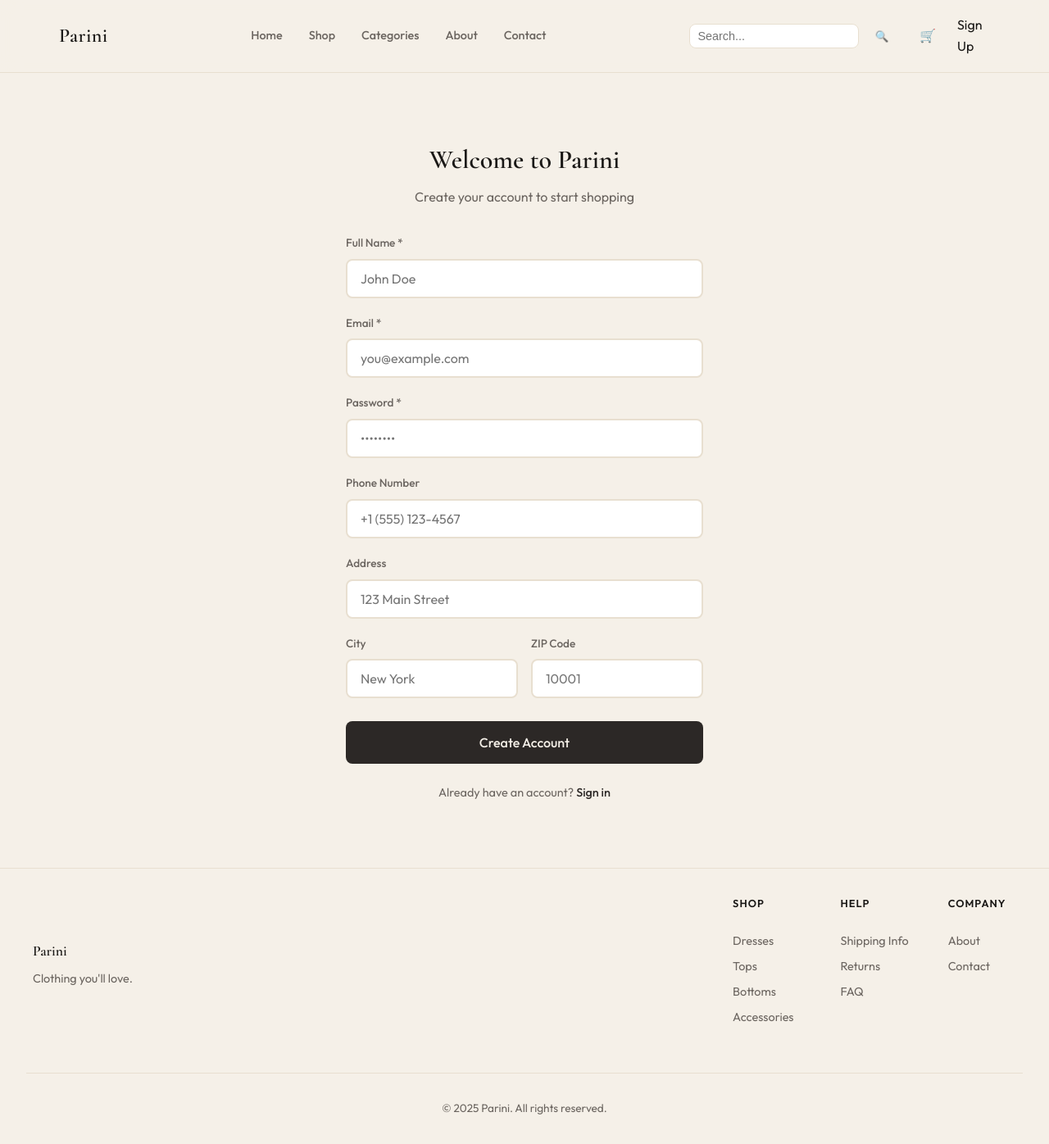
After one commit to Naresh-Kumar-K/pariniPoject, a Flask app: page /signup in a window 1280 px wide. The commit adds this page. Shown: the whole page at 82% size. Run offline with Flask 3, Linux system fonts and the light colour scheme.

Commit message:
Add user registration and login functionality, including session management for user data. Implemented redirection for unregistered users and enhanced checkout process with pre-filled user information. Updated templates for improved user experience.

```diff
--- a/garment-shop/app.py
+++ b/garment-shop/app.py
@@ -3,6 +3,7 @@ Parini — Clothing Shop (Flask, Python only — no JavaScript)
 All behavior is server-side: forms, session cart/wishlist, filters, checkout.
 """
 import os
+import random
 from flask import Flask, render_template, request, redirect, url_for, session, flash, Response, abort
 
 app = Flask(__name__)
@@ -227,16 +228,26 @@ def product_image(image_id):
 
 @app.route("/")
 def index():
+    # Check if user is registered, redirect to signup if not
+    if not session.get("user_registered"):
+        return redirect(url_for("signup"))
+
     category = request.args.get("category", "all")
     min_price = request.args.get("minPrice", type=lambda x: int(x) if x else None)
     max_price = request.args.get("maxPrice", type=lambda x: int(x) if x else None)
     search = request.args.get("search", "").strip()
     products = get_filtered_products(category, min_price, max_price, search)
     featured = PRODUCTS[:8]
+
+    # Get random dresses for hero section (3 items)
+    dresses = [p for p in PRODUCTS if p["category"] == "dresses"]
+    random_dresses = random.sample(dresses, min(len(dresses), 3))  # Show 3 random dresses
+
     return render_template(
         "index.html",
         products=products,
         featured=featured,
+        random_dresses=random_dresses,
         categories=CATEGORIES,
         cart_count=get_cart_count(),
         wishlist=get_wishlist(),
@@ -341,10 +352,17 @@ def wishlist_toggle():
 
 @app.route("/checkout", methods=["GET", "POST"])
 def checkout():
+    # Check if user is registered
+    if not session.get("user_registered"):
+        flash("Please sign up to proceed with checkout.")
+        return redirect(url_for("signup"))
+
     cart = get_cart()
     if not cart:
         return redirect(url_for("cart_page"))
     total = get_cart_total()
+    user_data = session.get("user_data", {})
+
     if request.method == "POST":
         name = request.form.get("name", "").strip()
         email = request.form.get("email", "").strip()
@@ -353,11 +371,11 @@ def checkout():
         zip_code = request.form.get("zip", "").strip()
         if not all([name, email, address, city, zip_code]):
             flash("Please fill in all shipping fields.")
-            return render_template("checkout.html", cart=cart, total=total, cart_count=get_cart_count())
+            return render_template("checkout.html", cart=cart, total=total, cart_count=get_cart_count(), user_data=user_data)
         session["cart"] = []
         flash(f"Thank you! Your order (${total:.2f}) has been placed. We'll send confirmation to {email}.")
         return redirect(url_for("index"))
-    return render_template("checkout.html", cart=cart, total=total, cart_count=get_cart_count())
+    return render_template("checkout.html", cart=cart, total=total, cart_count=get_cart_count(), user_data=user_data)
 
 
 @app.route("/newsletter", methods=["POST"])
@@ -366,12 +384,55 @@ def newsletter():
     return redirect(url_for("index") + "#contact")
 
 
-@app.route("/login", methods=["GET", "POST"])
+@app.route("/signup", methods=["GET", "POST"])
+def signup():
+    if request.method == "POST":
+        name = request.form.get("name", "").strip()
+        email = request.form.get("email", "").strip()
+        password = request.form.get("password", "").strip()
+        phone = request.form.get("phone", "").strip()
+        address = request.form.get("address", "").strip()
+        city = request.form.get("city", "").strip()
+        zip_code = request.form.get("zip_code", "").strip()
+
+        # Validate required fields
+        if not all([name, email, password]):
+            flash("Please fill in all required fields (Name, Email, Password).")
+            return render_template("signup.html")
+
+        # Store user data in session
+        session["user_registered"] = True
+        session["user_data"] = {
+            "name": name,
+            "email": email,
+            "phone": phone,
+            "address": address,
+            "city": city,
+            "zip_code": zip_code,
+        }
+
+        flash(f"Welcome, {name}! Your account has been created.")
+        return redirect(url_for("index"))
+
+    return render_template("signup.html")
+
+
+@app.route("/login")
 def login():
-    if request.method == "POST":
-        flash("Login is for display only. In a real site this would sign you in.")
-        return redirect(url_for("index"))
-    return render_template("login.html")
+    # Check if user is registered, redirect to signup if not
+    if not session.get("user_registered"):
+        return redirect(url_for("signup"))
+
+    user_data = session.get("user_data", {})
+    return render_template("login.html", user_data=user_data)
+
+
+@app.route("/logout", methods=["POST"])
+def logout():
+    # Clear session data
+    session.clear()
+    flash("You have been logged out successfully.")
+    return redirect(url_for("signup"))
 
 
 if __name__ == "__main__":
--- a/garment-shop/templates/base.html
+++ b/garment-shop/templates/base.html
@@ -29,7 +29,7 @@
           &#128722;
           <span class="cart-count {% if cart_count and cart_count > 0 %}has-items{% endif %}">{{ cart_count or 0 }}</span>
         </a>
-        <a href="{{ url_for('login') }}" class="icon-btn" aria-label="Account" style="text-decoration:none;color:inherit;">Account</a>
+        <a href="{{ url_for('login') }}" class="icon-btn" aria-label="Account" style="text-decoration:none;color:inherit;">{% if session.get('user_registered') %}Account{% else %}Sign Up{% endif %}</a>
       </div>
     </div>
   </header>
--- /dev/null
+++ b/garment-shop/templates/signup.html
@@ -0,0 +1,42 @@
+{% extends "base.html" %}
+{% block title %}Sign Up — Parini{% endblock %}
+{% block main %}
+<div style="max-width:500px;margin:3rem auto;padding:2rem;">
+  <h2 style="font-family:var(--font-display);font-size:2rem;margin-bottom:0.5rem;text-align:center;">Welcome to Parini</h2>
+  <p style="text-align:center;color:var(--color-muted);margin-bottom:2rem;">Create your account to start shopping</p>
+  <form action="{{ url_for('signup') }}" method="post" class="signup-form" style="display:flex;flex-direction:column;gap:1.25rem;">
+    <div>
+      <label style="font-size:0.85rem;font-weight:500;color:var(--color-muted);display:block;margin-bottom:0.5rem;">Full Name *</label>
+      <input type="text" name="name" placeholder="John Doe" required style="width:100%;padding:0.75rem 1rem;font-size:1rem;border:2px solid var(--color-sand);border-radius:var(--radius);font-family:var(--font-body);">
+    </div>
+    <div>
+      <label style="font-size:0.85rem;font-weight:500;color:var(--color-muted);display:block;margin-bottom:0.5rem;">Email *</label>
+      <input type="email" name="email" placeholder="you@example.com" required style="width:100%;padding:0.75rem 1rem;font-size:1rem;border:2px solid var(--color-sand);border-radius:var(--radius);font-family:var(--font-body);">
+    </div>
+    <div>
+      <label style="font-size:0.85rem;font-weight:500;color:var(--color-muted);display:block;margin-bottom:0.5rem;">Password *</label>
+      <input type="password" name="password" placeholder="••••••••" required minlength="6" style="width:100%;padding:0.75rem 1rem;font-size:1rem;border:2px solid var(--color-sand);border-radius:var(--radius);font-family:var(--font-body);">
+    </div>
+    <div>
+      <label style="font-size:0.85rem;font-weight:500;color:var(--color-muted);display:block;margin-bottom:0.5rem;">Phone Number</label>
+      <input type="tel" name="phone" placeholder="+1 (555) 123-4567" style="width:100%;padding:0.75rem 1rem;font-size:1rem;border:2px solid var(--color-sand);border-radius:var(--radius);font-family:var(--font-body);">
+    </div>
+    <div>
+      <label style="font-size:0.85rem;font-weight:500;color:var(--color-muted);display:block;margin-bottom:0.5rem;">Address</label>
+      <input type="text" name="address" placeholder="123 Main Street" style="width:100%;padding:0.75rem 1rem;font-size:1rem;border:2px solid var(--color-sand);border-radius:var(--radius);font-family:var(--font-body);">
+    </div>
+    <div style="display:grid;grid-template-columns:1fr 1fr;gap:1rem;">
+      <div>
+        <label style="font-size:0.85rem;font-weight:500;color:var(--color-muted);display:block;margin-bottom:0.5rem;">City</label>
+        <input type="text" name="city" placeholder="New York" style="width:100%;padding:0.75rem 1rem;font-size:1rem;border:2px solid var(--color-sand);border-radius:var(--radius);font-family:var(--font-body);">
+      </div>
+      <div>
+        <label style="font-size:0.85rem;font-weight:500;color:var(--color-muted);display:block;margin-bottom:0.5rem;">ZIP Code</label>
+        <input type="text" name="zip_code" placeholder="10001" style="width:100%;padding:0.75rem 1rem;font-size:1rem;border:2px solid var(--color-sand);border-radius:var(--radius);font-family:var(--font-body);">
+      </div>
+    </div>
+    <button type="submit" class="btn btn-primary" style="width:100%;padding:0.875rem;font-size:1rem;margin-top:0.5rem;">Create Account</button>
+  </form>
+  <p style="margin-top:1.5rem;font-size:0.9rem;color:var(--color-muted);text-align:center;">Already have an account? <a href="{{ url_for('login') }}" style="color:var(--color-charcoal);font-weight:500;">Sign in</a></p>
+</div>
+{% endblock %}
```
Also changed, not shown: garment-shop/templates/checkout.html (+5 -5 lines), garment-shop/templates/index.html (+15 -3 lines), garment-shop/templates/login.html (+19 -8 lines).
